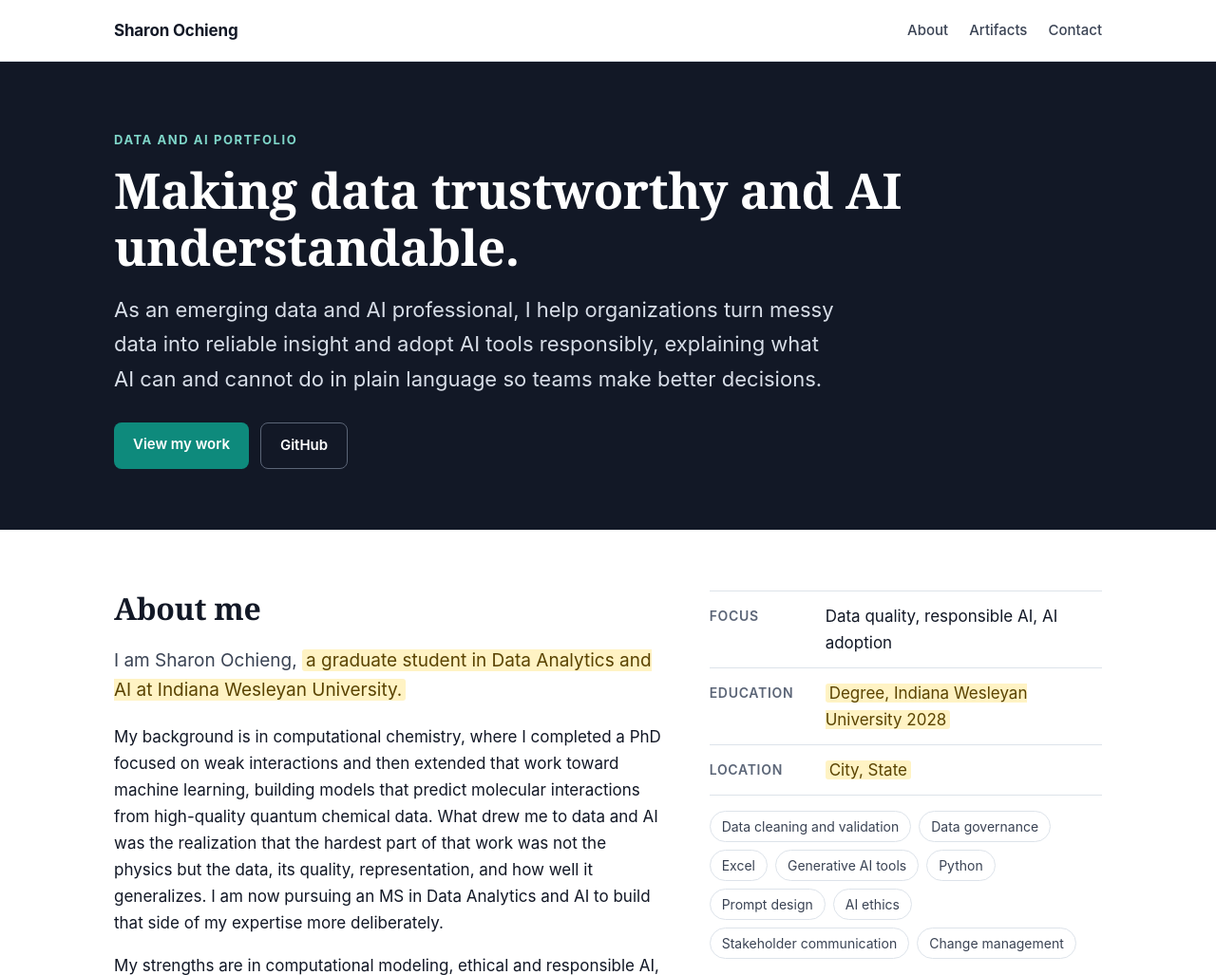
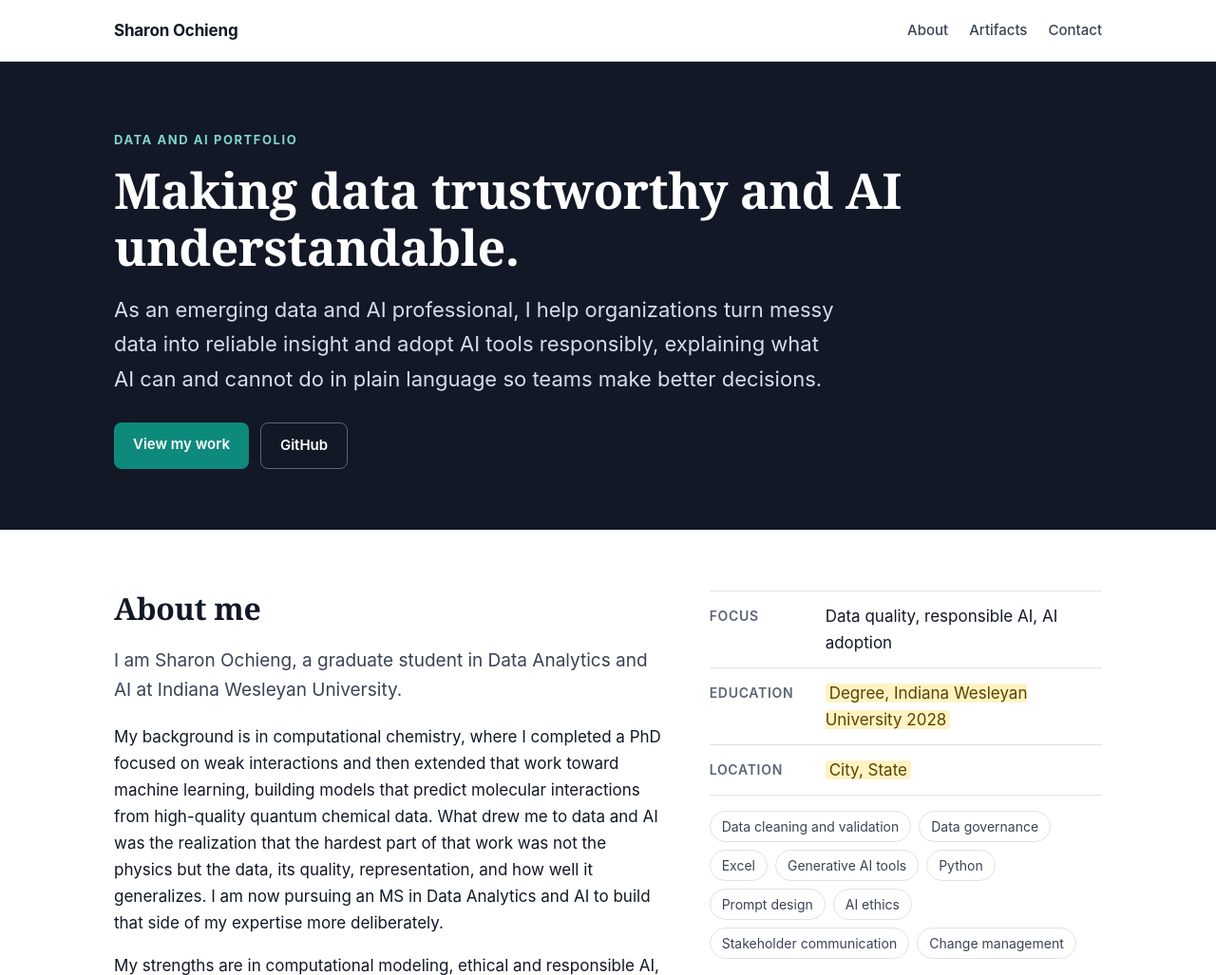
Before and after one commit to ochiengS/ochiengS.github.io, a plain HTML site: page index.html in a window 1280 px wide. Shown: the top 1027 px of the page at 95% size. Drawn offline with Linux system fonts and the light colour scheme.

Commit message:
Update index.html

```diff
--- a/index.html
+++ b/index.html
@@ -37,7 +37,7 @@
     <div class="wrap two-col">
       <div>
         <h2>About me</h2>
-        <p class="lead">I am Sharon Ochieng, <span class="fill">a graduate student in Data Analytics and AI at Indiana Wesleyan University.</span></p>
+        <p class="lead"> I am Sharon Ochieng, a graduate student in Data Analytics and AI at Indiana Wesleyan University. </p>
         <p> My background is in computational chemistry, where I completed a PhD focused on weak interactions and then extended that work toward machine learning, building models that predict molecular interactions from high-quality quantum chemical data. What drew me to data and AI was the realization that the hardest part of that work was not the physics but the data, its quality, representation, and how well it generalizes. I am now pursuing an MS in Data Analytics and AI to build that side of my expertise more deliberately.</p>
         <p>My strengths are in computational modeling, ethical and responsible AI, communicating technical ideas to non-technical stakeholders, and helping teams adapt to new technology. I am currently building deeper skills in AI project management and budgeting, because I believe responsible AI adoption depends as much on planning and people as it does on algorithms.</p>
         <p><span class="fill">My goal is to grow as an independent researcher who uses computational modeling and AI to study real-world systems, while promoting the ethical and responsible use of these tools.</span></p>
```
